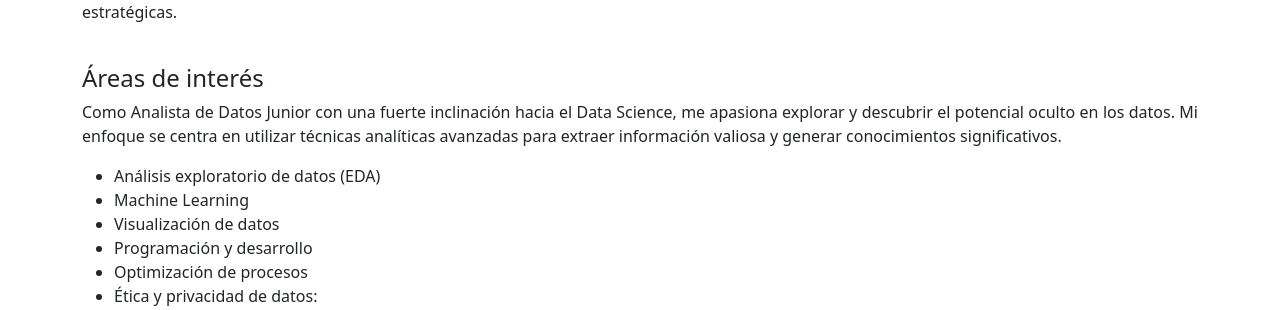
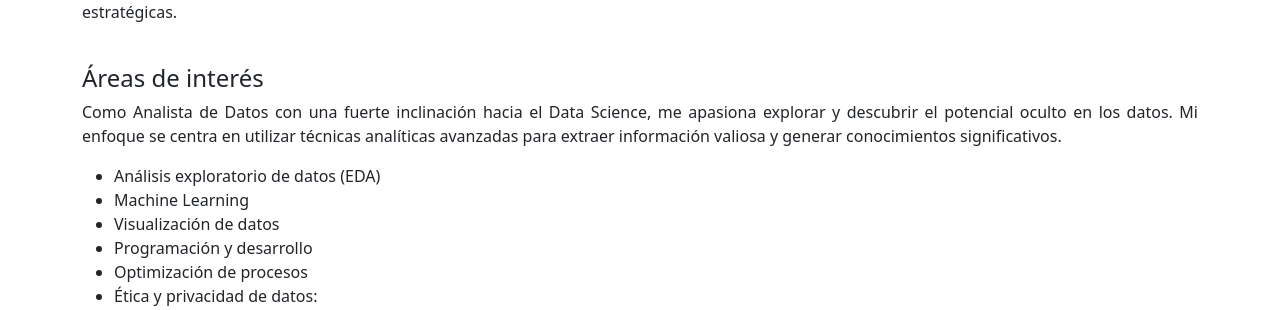
Before and after one commit to heberth18/heberth-website, a Django app: page / in a window 1280 px wide. Shown: the part 500-810 px from the top of the page. Run offline with Django 4.2, Linux system fonts and the light colour scheme; parts of the project's set-up code (start-up, migrations or seed data) failed here and were passed over; some libraries are stand-ins or nearby versions.

Commit message:
modification html Project

```diff
--- a/portfolio_app/templates/portfolio_app/index.html
+++ b/portfolio_app/templates/portfolio_app/index.html
@@ -81,7 +81,7 @@
                         <p>¡Bienvenido a mi portafolio! Soy un apasionado analista de datos con experiencia en la exploración, limpieza y análisis de datos para generar insights significativos. Mi objetivo es utilizar mis habilidades en ciencia de datos para ayudar a las empresas a tomar decisiones informadas y estratégicas.</p>
                         <br>
                         <h4>Áreas de interés</h4>
-                        <p>Como Analista de Datos Junior con una fuerte inclinación hacia el Data Science, me apasiona explorar y descubrir el potencial oculto en los datos. Mi enfoque se centra en utilizar técnicas analíticas avanzadas para extraer información valiosa y generar conocimientos significativos.</p>
+                        <p>Como Analista de Datos con una fuerte inclinación hacia el Data Science, me apasiona explorar y descubrir el potencial oculto en los datos. Mi enfoque se centra en utilizar técnicas analíticas avanzadas para extraer información valiosa y generar conocimientos significativos.</p>
 
                         <div class="">
                             <ul class="mb-0">
@@ -159,7 +159,7 @@
                                                 <h6 class="card-subtitle mb-2 text-muted">Modelo para estimar diabetes</h6>
                                                 <p class="card-text mb-4">Lorem ipsum dolor sit amet consectetur adipisicing elit. Ipsam cumque aut dignissimos.</p>
                                                 <a href="#" class="card-link">
-                                                    <button class="btn btn-info w-100" onclick="sweetAlertMessage('Todavía no implementas este proyecto', 'Sigue las instrucciones del curso', 'info')">Ir al proyecto</button>
+                                                    <button class="btn btn-info w-100" onclick="sweetAlertMessage('Poyecto en proceso')">Ir al proyecto</button>
                                                 </a>
                                             </div>
                                         </div>
```
